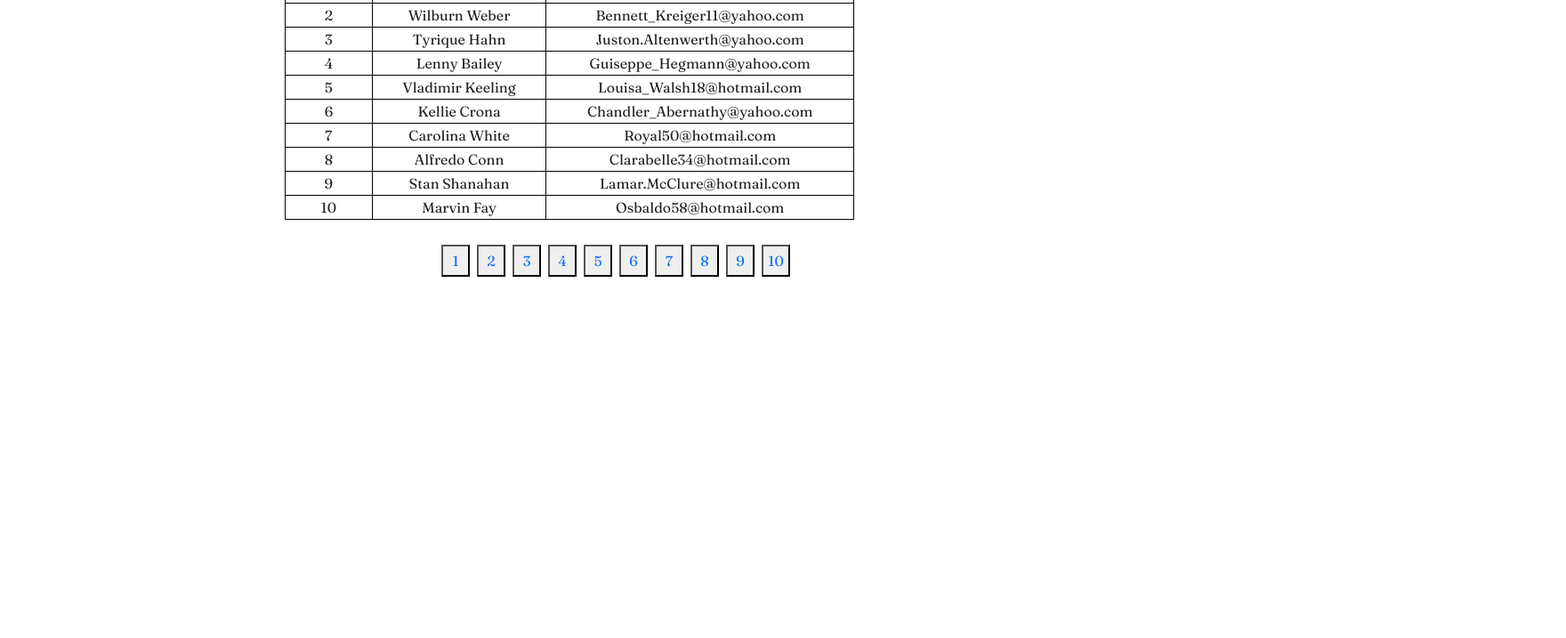
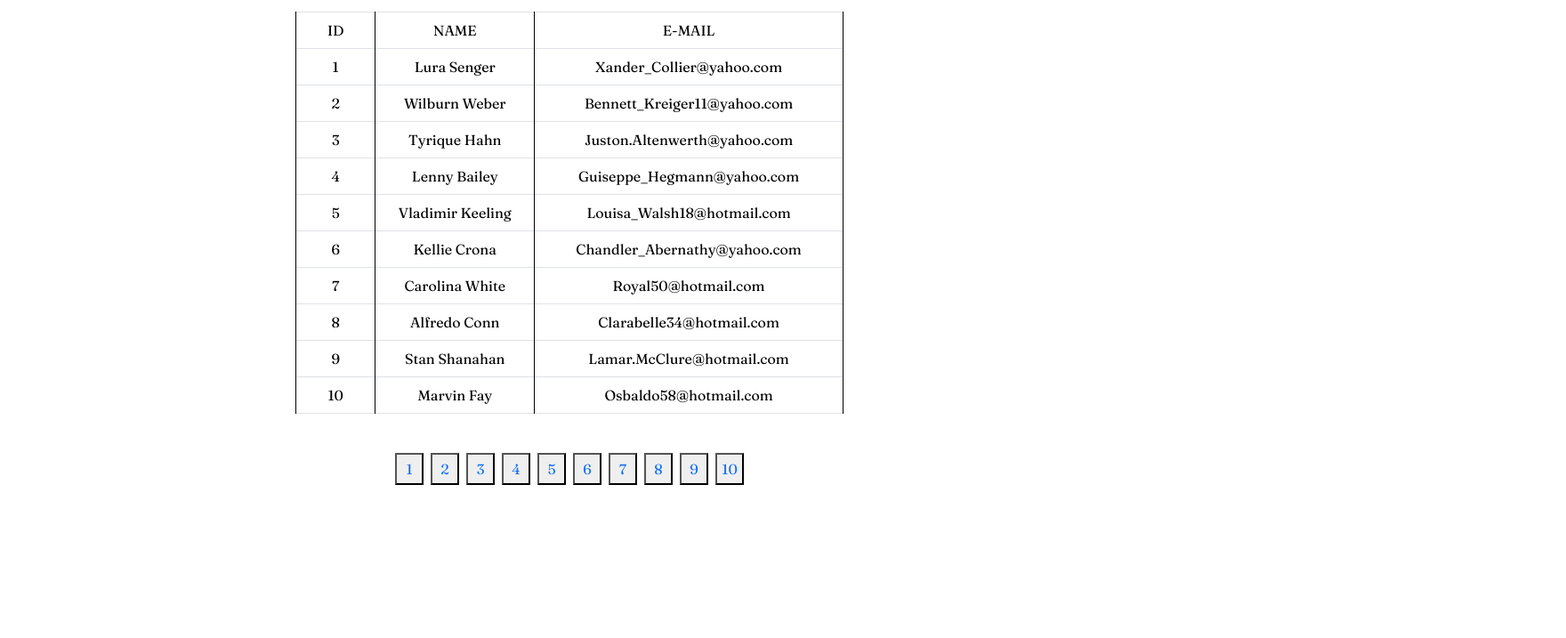
Before and after one commit to Kamaleshwaran07/pagination, a plain HTML site: page index.html in a window 1280 px wide. Shown: the part 83-800 px from the top of the page at 89% size, 1760 px wide, since content can reach past the window. Drawn offline with nearby package versions, Linux system fonts and the light colour scheme.

Commit message:
Test suite added

```diff
--- a/index.html
+++ b/index.html
@@ -13,8 +13,14 @@
 </head>
 
 <body>
-    <div class="name ">
-    <table class="container">
+
+     <div class="container text-center">
+       <h1 id="title">Pagination</h1>
+    <p id="description">This webpage displays the data upon clicking the page number</p>
+
+    <div class="table-responsive">
+    <table class="table table-bordered">
+
         <thead class="text-align-center ">
             <td class="td">ID</td>
             <td class="td">Name</td>
@@ -24,10 +30,16 @@
 
         </tbody>
     </table>
+    </div>
     <footer class="position-relative mt-4">
-       <div class="container-fluid" id="pagination"></div>
+        <div id="buttons" class="d-flex justify-content-center">
+
+            <div class="container-fluid" id="pagination"></div>
+        </div>
     </footer>
     </div>
+    </div>
+    <script src="https://app.zenclass.in/sheets/v1/js/zen/suite/bundle.js"></script>
 
    <script src="./script.js"></script>
     <script src="https://cdn.jsdelivr.net/npm/bootstrap@5.3.2/dist/js/bootstrap.bundle.min.js" integrity="sha384-C6RzsynM9kWDrMNeT87bh95OGNyZPhcTNXj1NW7RuBCsyN/o0jlpcV8Qyq46cDfL" crossorigin="anonymous"></script>
--- a/styles.css
+++ b/styles.css
@@ -14,7 +14,7 @@ body{
 #pagination{
     position:absolute;
     top: 0 ;
-    left: 30em;
+    left: 0em;
 }
 @media screen and (max-width:769px) {
     #pagination{
```
